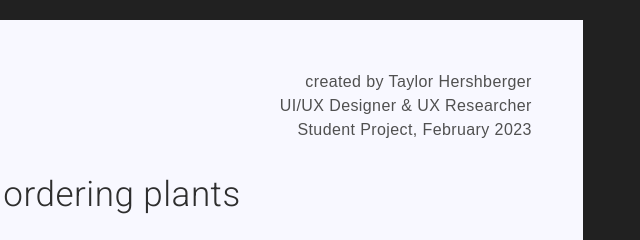
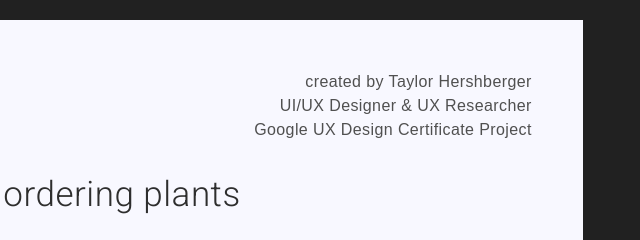
Before and after one commit to TaylorDay11/personal-website, a plain HTML site: page cultivated-oasis.html in a window 1280 px wide. Shown: the part 155-395 px from the top of the page, 569-1209 px from the left. Drawn offline with nearby package versions, Linux system fonts and the light colour scheme; a web font is replaced by a local one.

Commit message:
removed dates from projects

```diff
--- a/cultivated-oasis.html
+++ b/cultivated-oasis.html
@@ -109,7 +109,7 @@
 
                     <p class="author">created by Taylor Hershberger<br>
                     UI/UX Designer & UX Researcher<br>
-                    Student Project, February 2023</p>
+                    Google UX Design Certificate Project</p>
 
                     <h2>a responsive website for ordering plants</h2>
 
```
Also changed, not shown: monarca-cantina.html (+1 -1 lines), volunteer-finders.html (+1 -1 lines).
